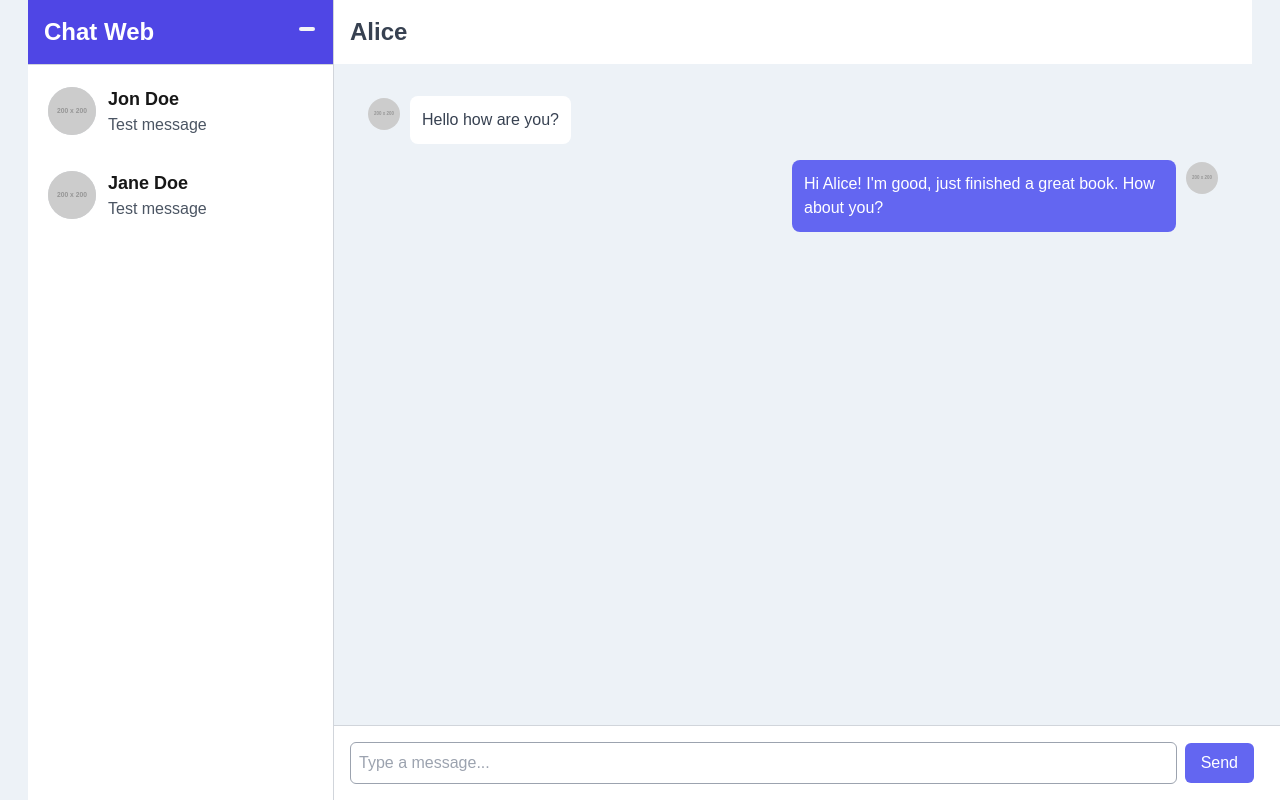
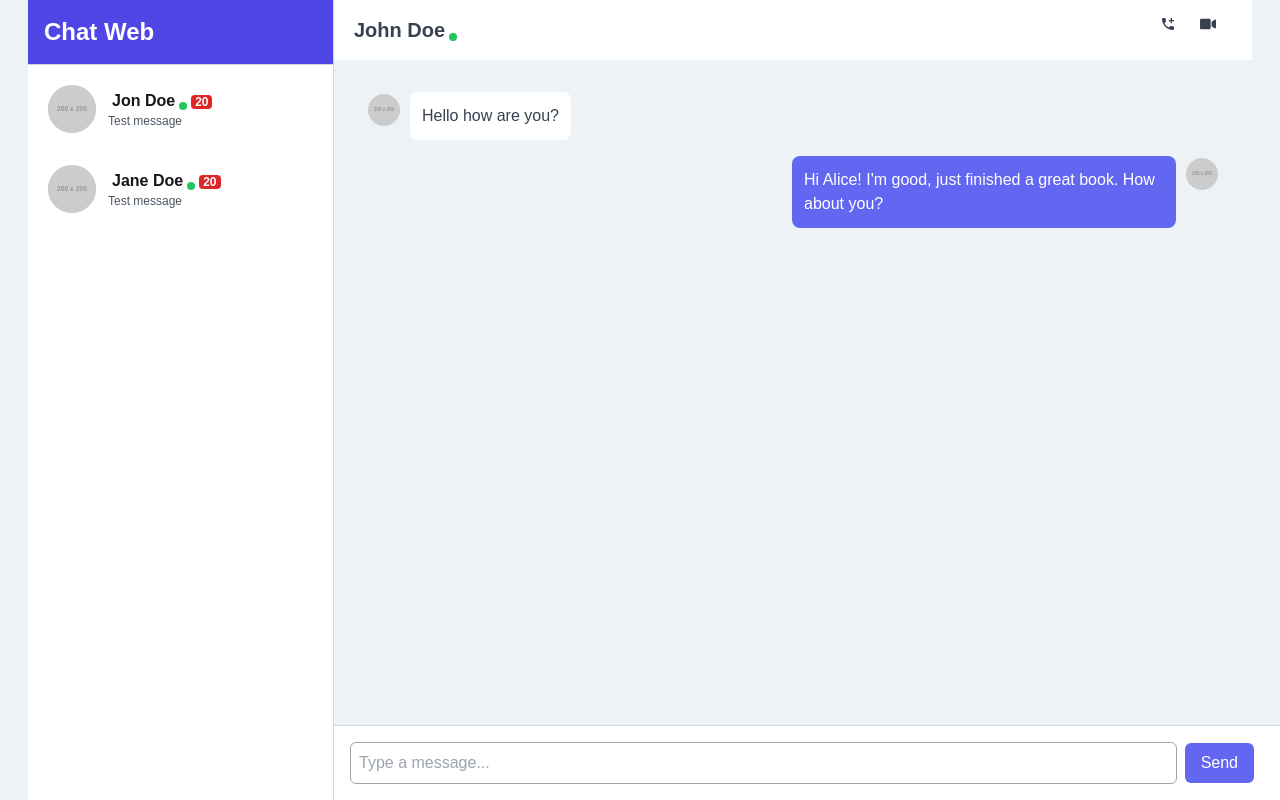
Before and after one commit to anwar7736/nextjs-chat-app, a Next.js app: page / in a window 1280 px wide. Built offline with nearby package versions, Linux system fonts and the light colour scheme.

Commit message:
Something changes

```diff
--- a/app/components/Sidebar.jsx
+++ b/app/components/Sidebar.jsx
@@ -7,20 +7,6 @@ const Sidebar = ({users}) => {
         <div className="w-1/4 bg-white border-r border-gray-300">
             <header className="p-4 border-b border-gray-300 flex justify-between items-center bg-indigo-600 text-white">
                 <h1 className="text-2xl font-semibold">Chat Web</h1>
-                <div className="relative">
-                    <button id="menuButton" className="focus:outline-none">
-                        <svg xmlns="http://www.w3.org/2000/svg" className="h-5 w-5 text-gray-100" viewBox="0 0 20 20" fill="currentColor">
-                            <path d="M10 12a2 2 0 100-4 2 2 0 000 4z" />
-                            <path d="M2 10a2 2 0 012-2h12a2 2 0 012 2 2 2 0 01-2 2H4a2 2 0 01-2-2z" />
-                        </svg>
-                    </button>
-                    <div id="menuDropdown" className="absolute right-0 mt-2 w-48 bg-white border border-gray-300 rounded-md shadow-lg hidden">
-                        <ul className="py-2 px-3">
-                            <li><a href="#" className="block px-4 py-2 text-gray-800 hover:text-gray-400">Option 1</a></li>
-                            <li><a href="#" className="block px-4 py-2 text-gray-800 hover:text-gray-400">Option 2</a></li>
-                        </ul>
-                    </div>
-                </div>
             </header>
 
             <div className="overflow-y-auto h-screen p-3 mb-9 pb-20">
--- a/app/components/User.jsx
+++ b/app/components/User.jsx
@@ -1,12 +1,18 @@
 const User = ({ user }) => {
     return (
-        <div className="flex items-center mb-4 cursor-pointer hover:bg-gray-100 p-2 rounded-md" onClick={()=> alert(user?.id)}>
+        <div className="flex items-center mb-4 cursor-pointer hover:bg-gray-100 p-2 rounded-md">
             <div className="w-12 h-12 bg-gray-300 rounded-full mr-3">
                 <img src="https://placehold.co/200x/ffa8e4/ffffff.svg?text=ʕ•́ᴥ•̀ʔ&font=Lato" alt="User Avatar" className="w-12 h-12 rounded-full" />
             </div>
             <div className="flex-1">
-                <h2 className="text-lg font-semibold">{user?.name}</h2>
-                <p className="text-gray-600">{user?.message}</p>
+                <div className="flex">
+                    <div className="font-semibold cursor-pointer">
+                        <span className="ml-1 text-md">{user?.name}</span>
+                        <sup className="p-1 bg-green-500 ml-1 rounded" style={{ fontSize: '0px' }}></sup>
+                        <span className="px-1 bg-red-600 ml-1 rounded text-white text-xs">20</span>
+                    </div>
+                </div>
+                <p className="text-gray-600 text-xs">{user?.message}</p>
             </div>
         </div>
     )
--- a/app/page.js
+++ b/app/page.js
@@ -1,6 +1,8 @@
 "use client";
 import Messages from './components/Messages';
 import Sidebar from './components/Sidebar'
+import { FaVideo } from "react-icons/fa";
+import { MdAddIcCall } from "react-icons/md";
 
 const Home = () => {
   const messages = [{ id: 1, message: 'Hello how are you?' }];
@@ -10,8 +12,19 @@ const Home = () => {
       <div className="flex h-screen overflow-hidden w-full ">
         <Sidebar users={users} />
         <div className="w-3/4">
-          <header className="bg-white p-4 text-gray-700">
-            <h1 className="text-2xl font-semibold">Alice</h1>
+          <header className="bg-white p-4 text-gray-700 flex justify-between">
+            <div className="text-xl font-semibold cursor-pointer">
+              <span className="ml-1">John Doe</span>
+              <sup className="p-1 bg-green-500 ml-1 rounded" style={{ fontSize: '0px' }}></sup>
+              </div>
+            <div className="flex justify-end px-2">
+              <div className="px-3 cursor-pointer">
+                <MdAddIcCall title="voice call" />
+              </div>
+              <div className="px-3 cursor-pointer">
+                <FaVideo title="video call" />
+              </div>
+            </div>
           </header>
           <Messages messages={messages} />
 
--- a/package.json
+++ b/package.json
@@ -14,6 +14,7 @@
     "next": "15.1.0",
     "react": "^19.0.0",
     "react-dom": "^19.0.0",
+    "react-icons": "^5.4.0",
     "socket.io": "^4.8.1",
     "socket.io-client": "^4.8.1"
   },
```
Also changed, not shown: 1 other file (tests, documents, lock files or other folders).
